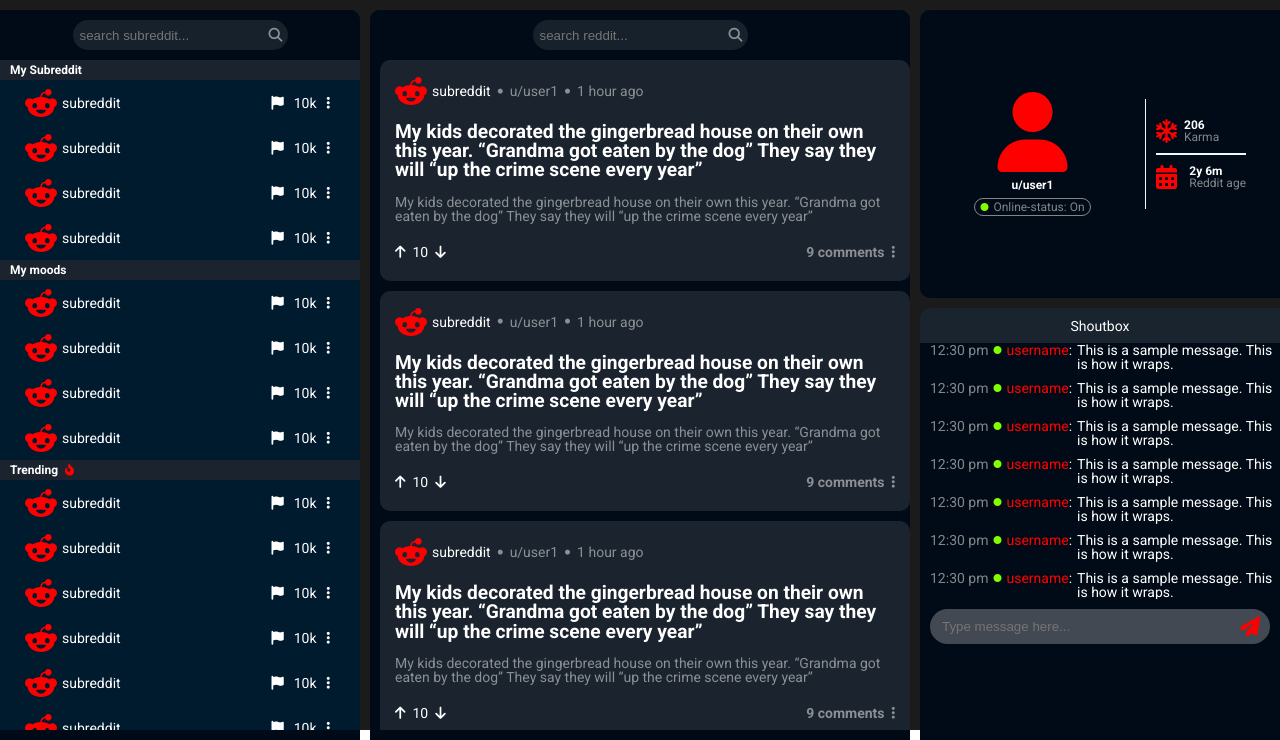
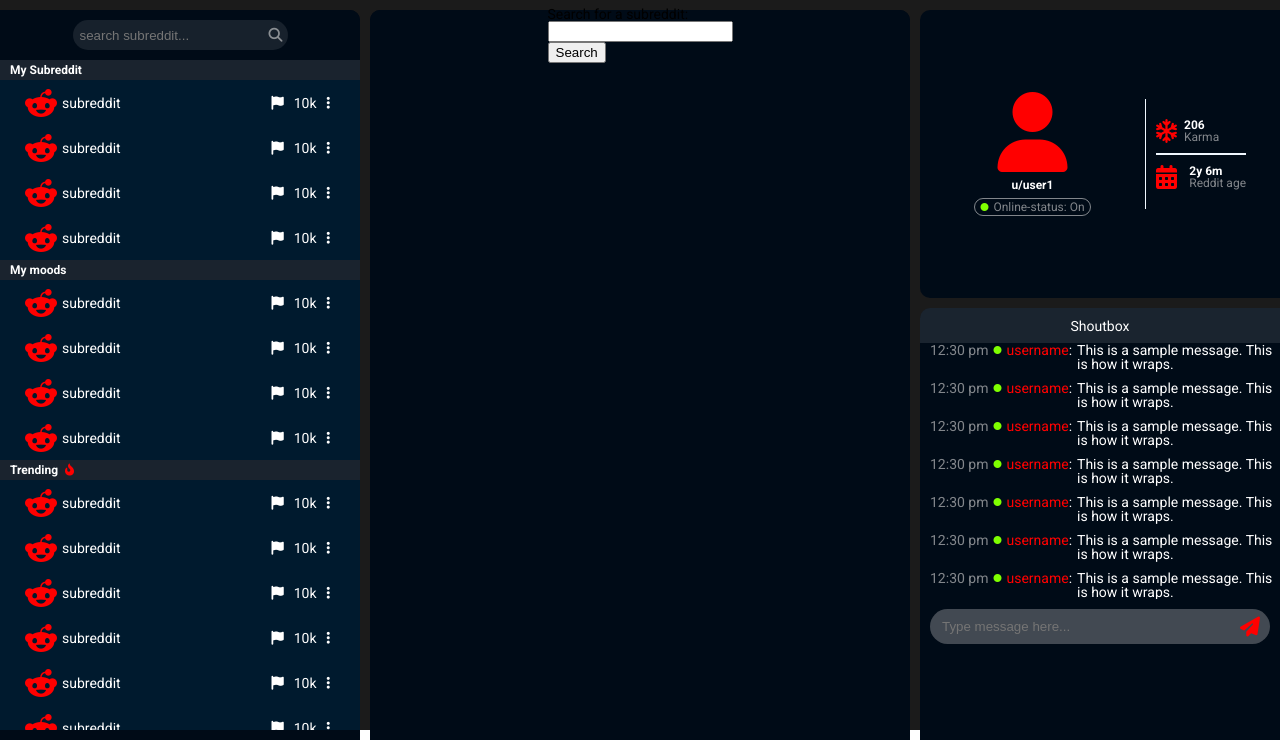
Before and after one commit to nahidreza99/reddit-spinoff, a Flask app: template templates/index.html in a window 1280 px wide. Shown: the part 70-810 px from the top of the page. Run offline with Flask 2, Linux system fonts and the light colour scheme; the template is opened without the code that fills it: most values are stand-ins (such as "Sample title", 1, 10 or a date in 2020); some libraries are stand-ins or nearby versions.

Commit message:
backend: authentication and post

```diff
--- a/app.py
+++ b/app.py
@@ -1,28 +1,55 @@
-from flask import Flask, request, render_template
+from flask import Flask, request, render_template,redirect,url_for,jsonify
 import requests
-import praw
+import praw ,json
+from variables import   obj
 app = Flask(__name__)
 
-Client_ID = '5pL7d93G5ZW1FDltt3utFA'
-Client_Secret = 'hbBDgd4VVr4VXz1eT-PIjzgaIZjzog'
-User_Agent = 'script:com.example.myredditapp:v1.2.3 (by u/testbot)'
-
-reddit = praw.Reddit(
-    client_id = 'Iyk7s5_atTdbrkKBGjU-Og',
-    client_secret = 'vevcjIFvOdXkVKo51iGukpHdppJ-SQ',
-    user_agent=User_Agent,
-    redirect_uri='http://127.0.0.1:5000/authorize',
-)
+reddit=obj()
 
 
 @app.route("/authorize")
 def authorize():
     code = request.args.get('code')
+
     authorization_code = reddit.auth.authorize(code)
     user = reddit.user.me()
-    return 'login successful: '+str(user)
+    print(user)
+    print(type(user))
+    if user:
+
+        return redirect(url_for('home'))
+    else:
+        return "unsuccesful"
 
 @app.route("/")
 def home():
+
     loginURL = reddit.auth.url(scopes=["*"], state="...", duration="permanent")
+
     return render_template('index.html', **locals())
+
+
+@app.route('/api/search-subreddits', methods=['POST','GET'])
+def search_subreddits():
+  # Get the search query from the request
+  query = request.form['query']
+
+  # Search for subreddits using PRAW
+  subreddits = reddit.subreddits.search(query,limit=10)
+
+  # Create a list of subreddit names
+  subreddit_names = [subreddit.display_name for subreddit in subreddits]
+  print(subreddit_names)
+  # Return the list of subreddit names as a JSON response
+  return  jsonify({'subreddit_name': subreddit_names})
+
+@app.context_processor
+def inject_user():
+
+    #json_string = json.dumps(reddit_dict)
+    return dict(reddit=reddit)
+
+
+
+if __name__ == "__main__":
+    app.run(debug=True)
--- a/templates/index.html
+++ b/templates/index.html
@@ -7,6 +7,7 @@
     <title>Reddit Mod</title>
     <link rel="stylesheet" type="text/css" href="{{ url_for('static', filename='styles/mainpage.css') }}">
     <script src="https://kit.fontawesome.com/6b6d803fb1.js" crossorigin="anonymous"></script>
+    <script src="https://code.jquery.com/jquery-3.6.0.min.js"></script>
     <link rel="preconnect" href="https://fonts.googleapis.com"><link rel="preconnect" href="https://fonts.gstatic.com" crossorigin><link href="https://fonts.googleapis.com/css2?family=Roboto:wght@400;700&display=swap" rel="stylesheet">
 </head>
 <body>
@@ -16,7 +17,13 @@
             <div class="nav-bar">
                 <ul class="nav-btn flex">
                     <li><a href="#">Display</a></li>
-                    <li><a href="{{loginURL}}">User</a></li>
+                    <li>
+                    {%if reddit.user.me()%}
+                    {{reddit.user.me()}}
+                    {%else%}
+                    <a href="{{loginURL}}">User</a>
+                    {%endif%}
+                    </li>
                     <li><a href="#">Settings</a></li>
                 </ul>
             </div>
@@ -229,25 +236,45 @@
             </div>
             <div class="cont center">
                 <div class="search">
-                    <div class="flex search-container">
-                        <input type="text" placeholder="search reddit..." name="" id="">
-                        <i class="fa-solid fa-magnifying-glass grey"></i>
-                    </div>
+                   <!-- HTML code for the search form -->
+<form id="search-form">
+    <label for="query">Search for a subreddit:</label><br>
+    <input type="text" id="query" name="query"><br>
+    <button type="submit">Search</button>
+  </form>
+
+  <!-- Div element to display the search results -->
+  <div id="results"></div>
                 </div>
                 <div class="scrollpane">
+{% for post in reddit.front.new(limit=5)%}
+
 <div class="post-container">
     <div class="post-header">
         <a class="clickable flex" href="">
                 <i class="fa-brands fa-reddit-alien"></i>
-                                    <p>subreddit</p>
+                <p>{{post.subreddit}}</p>
         </a>
         <i class="fa-solid fa-circle bullet grey"></i>
-                            <a href=""><p class="grey">u/user1</p></a>
+        <a href=""><p class="grey">u/{{post.author}}</p></a>
         <i class="fa-solid fa-circle bullet grey"></i>
         <p class="grey">1 hour ago</p>
     </div>
-                        <div class="post-title bold">My kids decorated the gingerbread house on their own this year. “Grandma got eaten by the dog” They say they will “up the crime scene every year”</div>
-                        <div class="post-body grey">My kids decorated the gingerbread house on their own this year. “Grandma got eaten by the dog” They say they will “up the crime scene every year”</div>
+    <div class="post-title bold">{{post.title}}</div>
+    {%if post.selftext%}
+    <div class="post-body grey">{{post.selftext}}</div>
+    {%endif%}
+
+    {%if post.is_video%}
+    <div class="post-body grey"> <iframe width="400" height="300"
+        src="{{post.media['reddit_video']['fallback_url']}}">
+        </iframe>
+    </div>
+    {%else%}
+    {%if post.thumbnail %}
+    <div class="post-body grey"><img src="{{post.thumbnail}}" alt="" height="300px" width="400px "></div>
+    {%endif%}
+    {%endif%}
     <div class="post-footer flex">
         <div class="vote flex">
             <i class="fa-solid fa-arrow-up"></i>
@@ -260,106 +287,12 @@
         </div>
     </div>
 </div>
-                    <div class="post-container">
-                        <div class="post-header">
-                            <a class="clickable flex" href="">
-                                    <i class="fa-brands fa-reddit-alien"></i>
-                                    <p>subreddit</p>
-                            </a>
-                            <i class="fa-solid fa-circle bullet grey"></i>
-                            <a href=""><p class="grey">u/user1</p></a>
-                            <i class="fa-solid fa-circle bullet grey"></i>
-                            <p class="grey">1 hour ago</p>
-                        </div>
-                        <div class="post-title bold">My kids decorated the gingerbread house on their own this year. “Grandma got eaten by the dog” They say they will “up the crime scene every year”</div>
-                        <div class="post-body grey">My kids decorated the gingerbread house on their own this year. “Grandma got eaten by the dog” They say they will “up the crime scene every year”</div>
-                        <div class="post-footer flex">
-                            <div class="vote flex">
-                                <i class="fa-solid fa-arrow-up"></i>
-                                <p>10</p>
-                                <i class="fa-solid fa-arrow-down"></i>
-                            </div>
-                            <div class="comment flex">
-                                <p class="grey bold">9 comments</p>
-                                <i class="fa-solid fa-ellipsis-vertical grey"></i>
-                            </div>
-                        </div>
-                    </div>
-                    <div class="post-container">
-                        <div class="post-header">
-                            <a class="clickable flex" href="">
-                                    <i class="fa-brands fa-reddit-alien"></i>
-                                    <p>subreddit</p>
-                            </a>
-                            <i class="fa-solid fa-circle bullet grey"></i>
-                            <a href=""><p class="grey">u/user1</p></a>
-                            <i class="fa-solid fa-circle bullet grey"></i>
-                            <p class="grey">1 hour ago</p>
-                        </div>
-                        <div class="post-title bold">My kids decorated the gingerbread house on their own this year. “Grandma got eaten by the dog” They say they will “up the crime scene every year”</div>
-                        <div class="post-body grey">My kids decorated the gingerbread house on their own this year. “Grandma got eaten by the dog” They say they will “up the crime scene every year”</div>
-                        <div class="post-footer flex">
-                            <div class="vote flex">
-                                <i class="fa-solid fa-arrow-up"></i>
-                                <p>10</p>
-                                <i class="fa-solid fa-arrow-down"></i>
-                            </div>
-                            <div class="comment flex">
-                                <p class="grey bold">9 comments</p>
-                                <i class="fa-solid fa-ellipsis-vertical grey"></i>
-                            </div>
-                        </div>
-                    </div>
-                    <div class="post-container">
-                        <div class="post-header">
-                            <a class="clickable flex" href="">
-                                    <i class="fa-brands fa-reddit-alien"></i>
-                                    <p>subreddit</p>
-                            </a>
-                            <i class="fa-solid fa-circle bullet grey"></i>
-                            <a href=""><p class="grey">u/user1</p></a>
-                            <i class="fa-solid fa-circle bullet grey"></i>
-                            <p class="grey">1 hour ago</p>
-                        </div>
-                        <div class="post-title bold">My kids decorated the gingerbread house on their own this year. “Grandma got eaten by the dog” They say they will “up the crime scene every year”</div>
-                        <div class="post-body grey">My kids decorated the gingerbread house on their own this year. “Grandma got eaten by the dog” They say they will “up the crime scene every year”</div>
-                        <div class="post-footer flex">
-                            <div class="vote flex">
-                                <i class="fa-solid fa-arrow-up"></i>
-                                <p>10</p>
-                                <i class="fa-solid fa-arrow-down"></i>
-                            </div>
-                            <div class="comment flex">
-                                <p class="grey bold">9 comments</p>
-                                <i class="fa-solid fa-ellipsis-vertical grey"></i>
-                            </div>
-                        </div>
-                    </div>
-                    <div class="post-container">
-                        <div class="post-header">
-                            <a class="clickable flex" href="">
-                                    <i class="fa-brands fa-reddit-alien"></i>
-                                    <p>subreddit</p>
-                            </a>
-                            <i class="fa-solid fa-circle bullet grey"></i>
-                            <a href=""><p class="grey">u/user1</p></a>
-                            <i class="fa-solid fa-circle bullet grey"></i>
-                            <p class="grey">1 hour ago</p>
-                        </div>
-                        <div class="post-title bold">My kids decorated the gingerbread house on their own this year. “Grandma got eaten by the dog” They say they will “up the crime scene every year”</div>
-                        <div class="post-body grey">My kids decorated the gingerbread house on their own this year. “Grandma got eaten by the dog” They say they will “up the crime scene every year”</div>
-                        <div class="post-footer flex">
-                            <div class="vote flex">
-                                <i class="fa-solid fa-arrow-up"></i>
-                                <p>10</p>
-                                <i class="fa-solid fa-arrow-down"></i>
-                            </div>
-                            <div class="comment flex">
-                                <p class="grey bold">9 comments</p>
-                                <i class="fa-solid fa-ellipsis-vertical grey"></i>
-                            </div>
-                        </div>
-                    </div>
+
+{%endfor%}
+
+
+
+
                 </div>
             </div>
             <div class="cont right">
@@ -482,5 +415,67 @@
         </div>
     </main>
     <footer></footer>
+
+  <!-- JavaScript code to handle the search form submission and display the results -->
+  <script>
+    // Import the PRAW module
+
+    // Create a Reddit instance
+
+
+    // Get the search form and the results div
+    const searchForm = document.getElementById('search-form');
+    const resultsDiv = document.getElementById('results');
+
+    // Add an event listener to the search form to handle form submissions
+    searchForm.addEventListener('submit', (event) => {
+      // Prevent the form from submitting
+      event.preventDefault();
+
+      // Get the search query from the form
+      const query = document.getElementById('query').value;
+
+      // Search for subreddits using PRAW
+      //const redditjs = JSON.parse(redditjson);
+      const xhr = new XMLHttpRequest();
+
+      xhr.open('POST', '/api/search-subreddits', true);
+xhr.setRequestHeader('Content-Type', 'application/x-www-form-urlencoded');
+xhr.onload = () => {
+  if (xhr.status === 200) {
+    // Parse the response from the server
+    const response = JSON.parse(xhr.responseText);
+
+    // Clear the results div
+    resultsDiv.innerHTML = '';
+
+    // Display the results
+    response.subreddit_name.forEach((name) => {
+      const p = document.createElement('p');
+      p.innerText = name;
+      resultsDiv.appendChild(p);
+    });
+  } else {
+    // Display an error message if the request fails
+    resultsDiv.innerHTML = 'An error occurred';
+  }
+
+
+
+
+
+
+};
+xhr.send(`query=${query}`);
+//$('#results').slideDown();
+
+
+
+
+
+
+
+    });
+  </script>
 </body>
 </html>
```
Also changed, not shown: variables.py (added, +19 -0 lines). Lines whose indentation alone changed are shown as unchanged.
